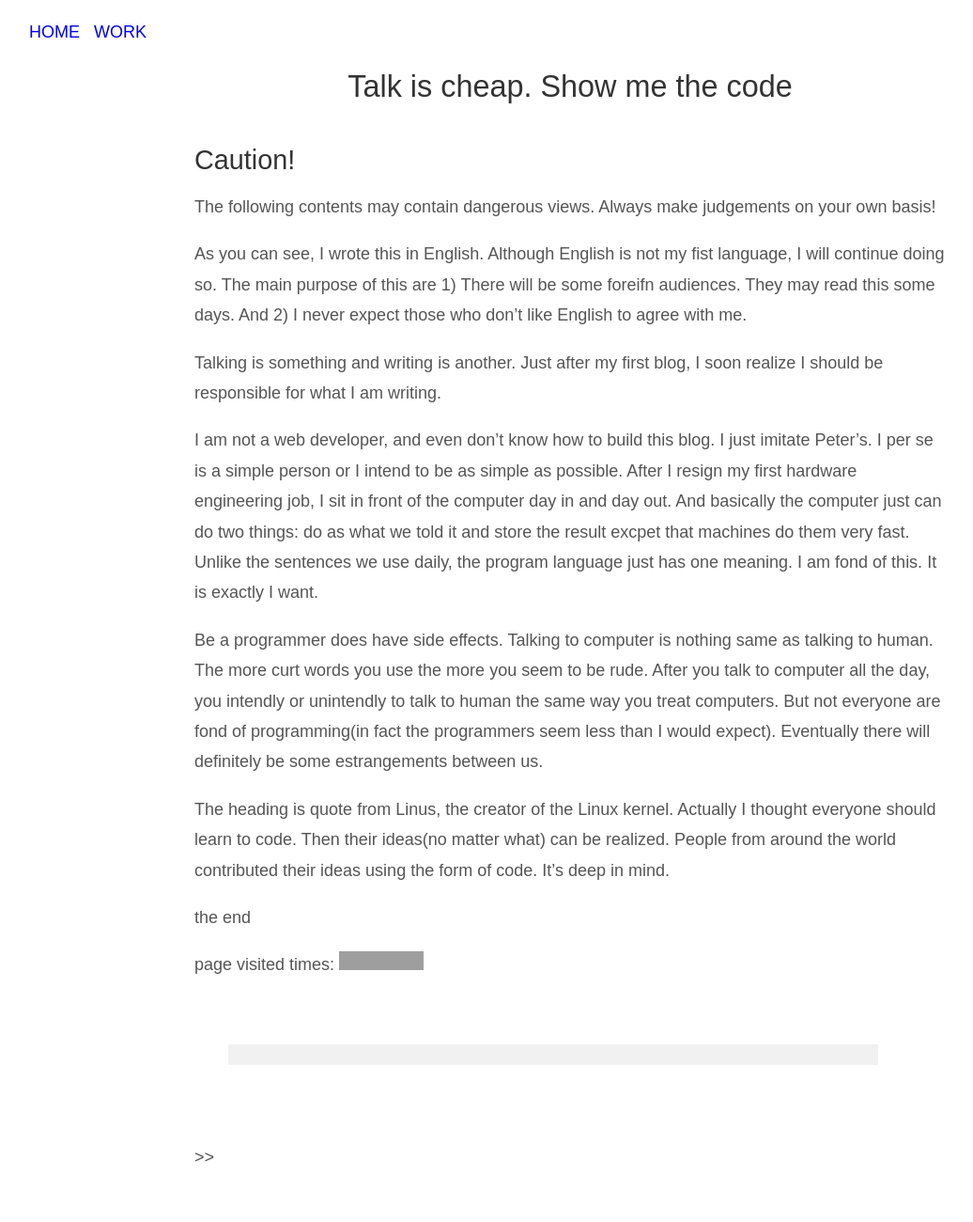
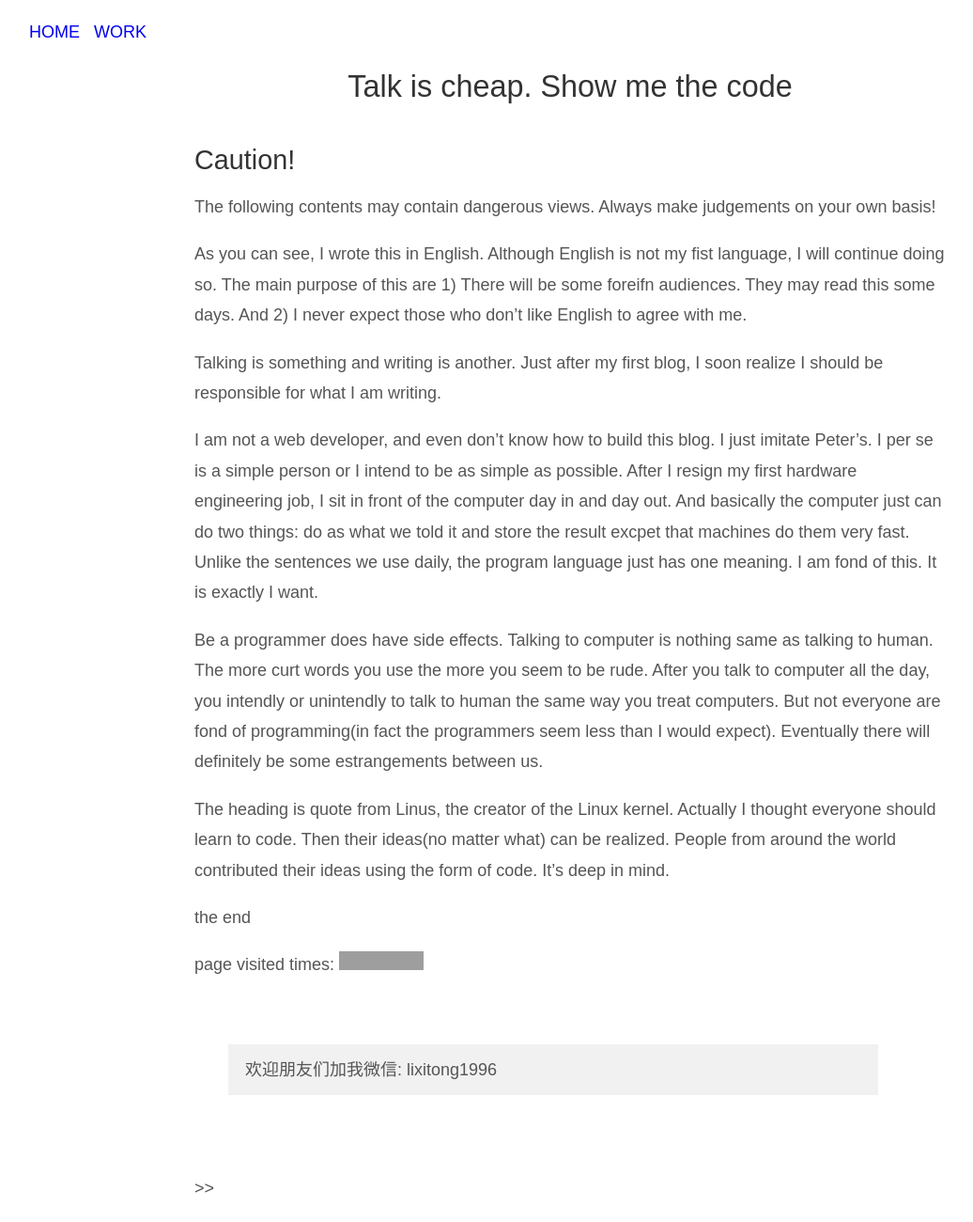
Before and after one commit to lixit/lixit.github.io, a Jekyll site: the page built from _posts/2018-8-13-showMeCode.md, in a window 1280 px wide. Shown: the whole page at 94% size, without its empty margins (33-1069 px from the left). Built offline with Jekyll 4.4.1, drawn with Linux system fonts in a browser that asks for light colours; before the commit the page ends 1268 px from its top, so only the background shows below that; grey boxes are pictures that could not be loaded.

Commit message:
add contact informaitons

```diff
--- a/_layouts/post.html
+++ b/_layouts/post.html
@@ -18,7 +18,7 @@
   {{ content }}
   <br>
   <blockquote>
-
+	欢迎朋友们加我微信: lixitong1996
   </blockquote>
 
   <br>
```
